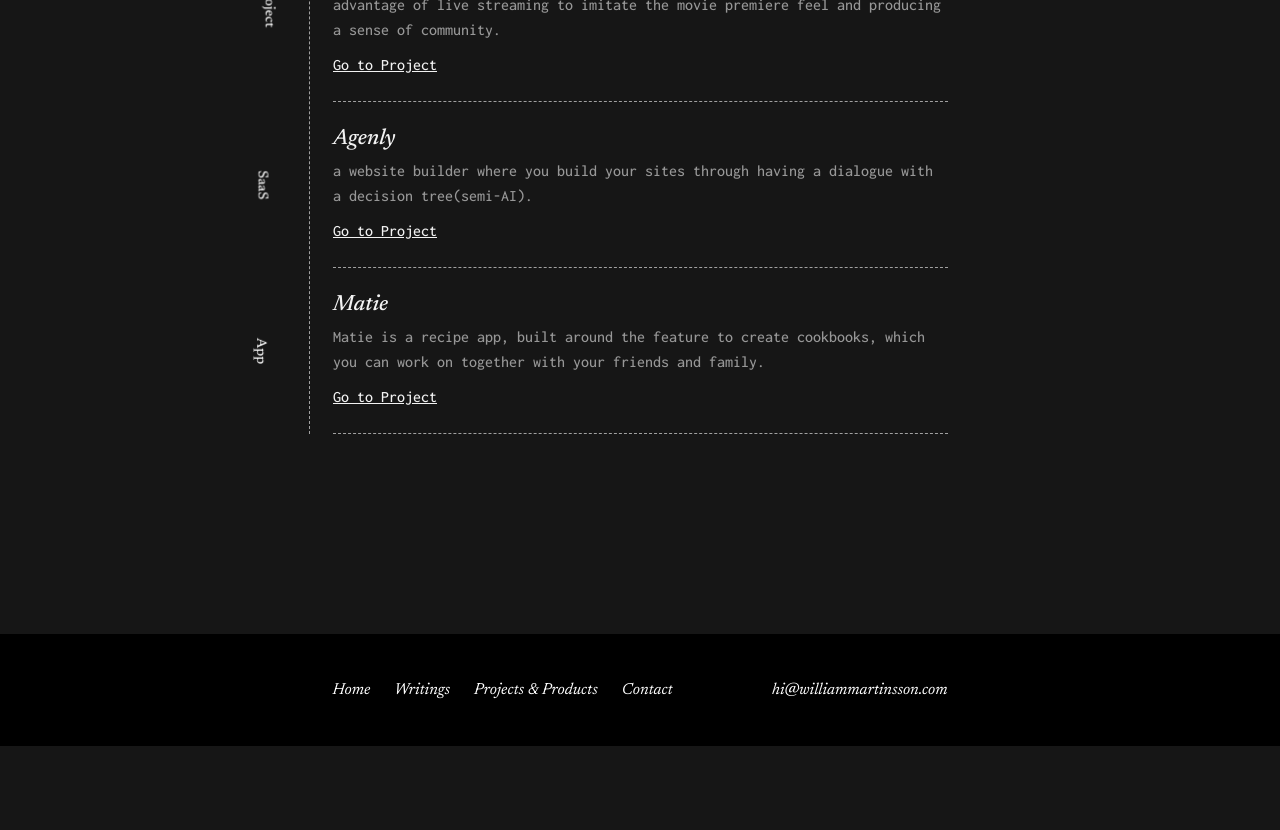
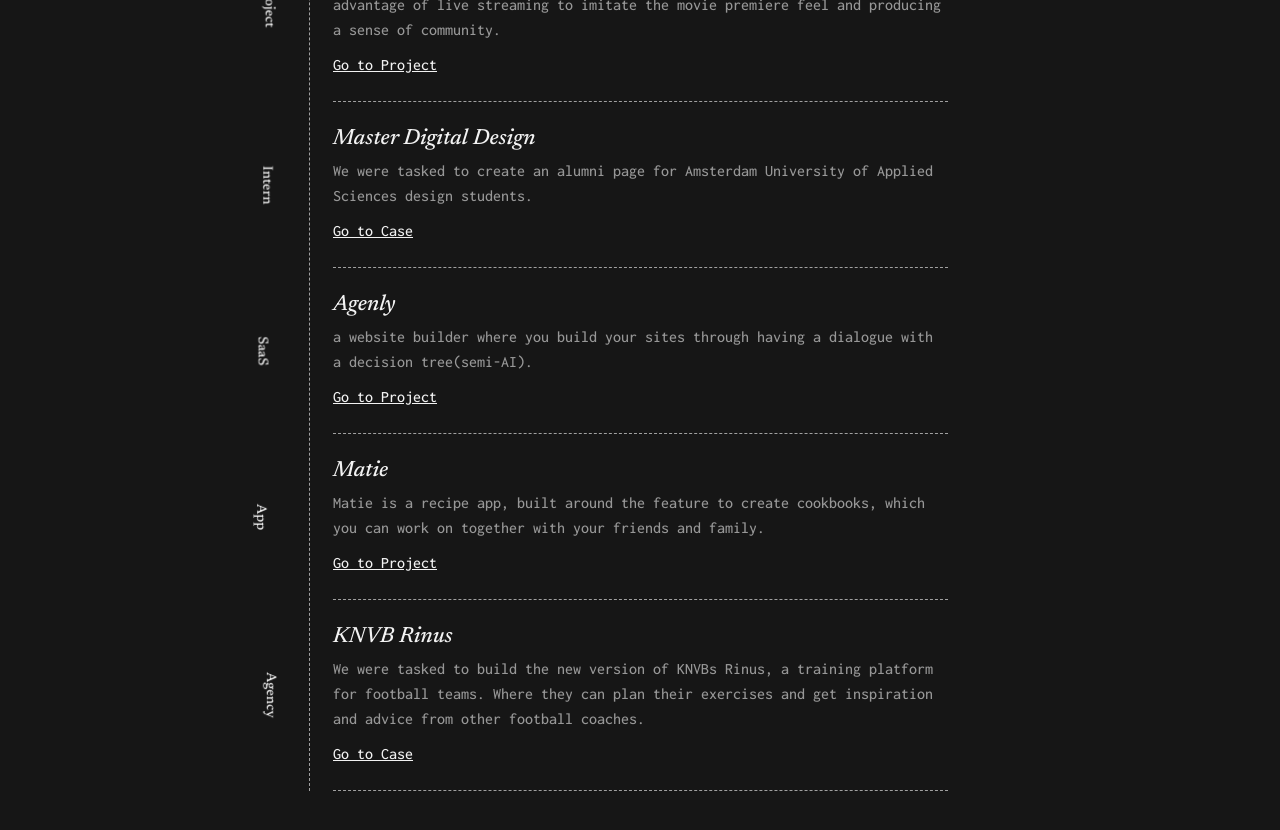
Before and after one commit to Marwil96/william, a Next.js app: page /projects in a window 1280 px wide. Shown: the part 640-1470 px from the top of the page. Before the commit the page ends 1386 px from the top, so only its background shows below. Built offline with nearby package versions, Linux system fonts and the light colour scheme.

Commit message:
all projects

```diff
--- a/src/pages/index.tsx
+++ b/src/pages/index.tsx
@@ -68,7 +68,7 @@
       <SeactionHeader title='Selected Client Work' href='/projects' />
       <CardWrapper>
         <ProjectCard title='Knodd' desc='An entirely new part of the website with articles about different child diseases and a rewrite to server rendering.' href='/projects/knodd' />
-        {/* <ProjectCard title='Master Digital Design' desc='We were tasked to create an alumni page for Amsterdam University design students.' href='/projects/master-digital-design' /> */}
+        <ProjectCard title='Master Digital Design' desc='We were tasked to create an alumni page for Amsterdam University design students.' href='/projects/master-digital-design' />
       </CardWrapper>
 
        <SeactionHeader title='Writings' href='/writings' />
--- a/src/pages/projects.tsx
+++ b/src/pages/projects.tsx
@@ -26,13 +26,13 @@
     leftText: 'Project',
     href: '/projects/radionight',
   },
-  // {
-  //   title: 'Master Digital Design',
-  //   desc: "We were tasked to create an alumni page for Amsterdam University of Applied Sciences design students.",
-  //   action: 'Go to Case',
-  //   leftText: 'Intern',
-  //   href: '/projects/master-digital-design',
-  // },
+  {
+    title: 'Master Digital Design',
+    desc: "We were tasked to create an alumni page for Amsterdam University of Applied Sciences design students.",
+    action: 'Go to Case',
+    leftText: 'Intern',
+    href: '/projects/master-digital-design',
+  },
   {
     title: 'Agenly',
     desc: "a website builder where you build your sites through having a dialogue with a decision tree(semi-AI).",
@@ -47,13 +47,13 @@
     leftText: 'App',
     href: '/projects/matie',
   },
-  // {
-  //   title: 'KNVB Rinus',
-  //   desc: "We were tasked to build the new version of KNVBs Rinus, a training platform for football teams. Where they can plan their exercises and get inspiration and advice from other football coaches.",
-  //   action: 'Go to Case',
-  //   leftText: 'Agency',
-  //   href: '/projects/knvb-rinus',
-  // }
+  {
+    title: 'KNVB Rinus',
+    desc: "We were tasked to build the new version of KNVBs Rinus, a training platform for football teams. Where they can plan their exercises and get inspiration and advice from other football coaches.",
+    action: 'Go to Case',
+    leftText: 'Agency',
+    href: '/projects/knvb-rinus',
+  }
 ]
 
 
```
